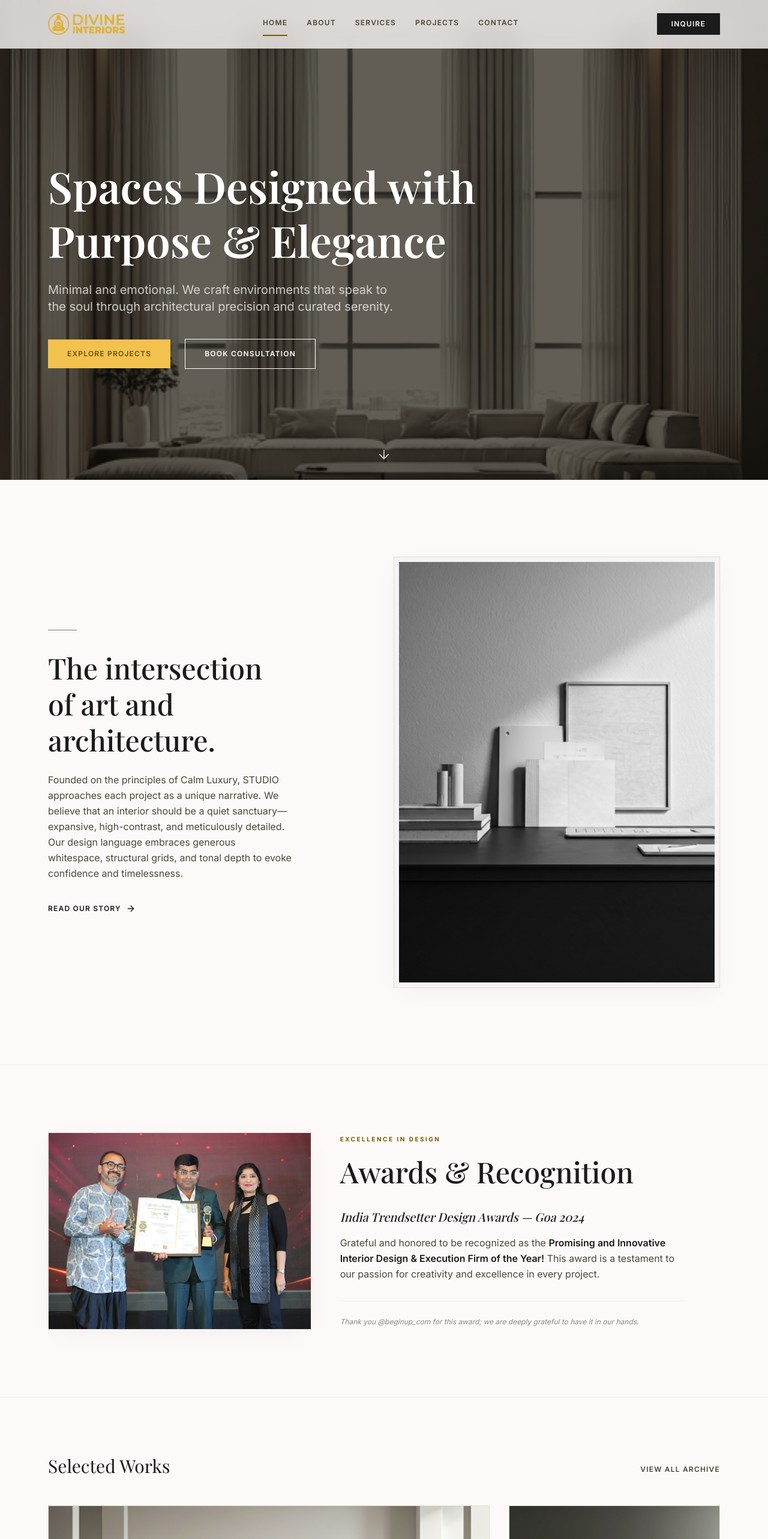
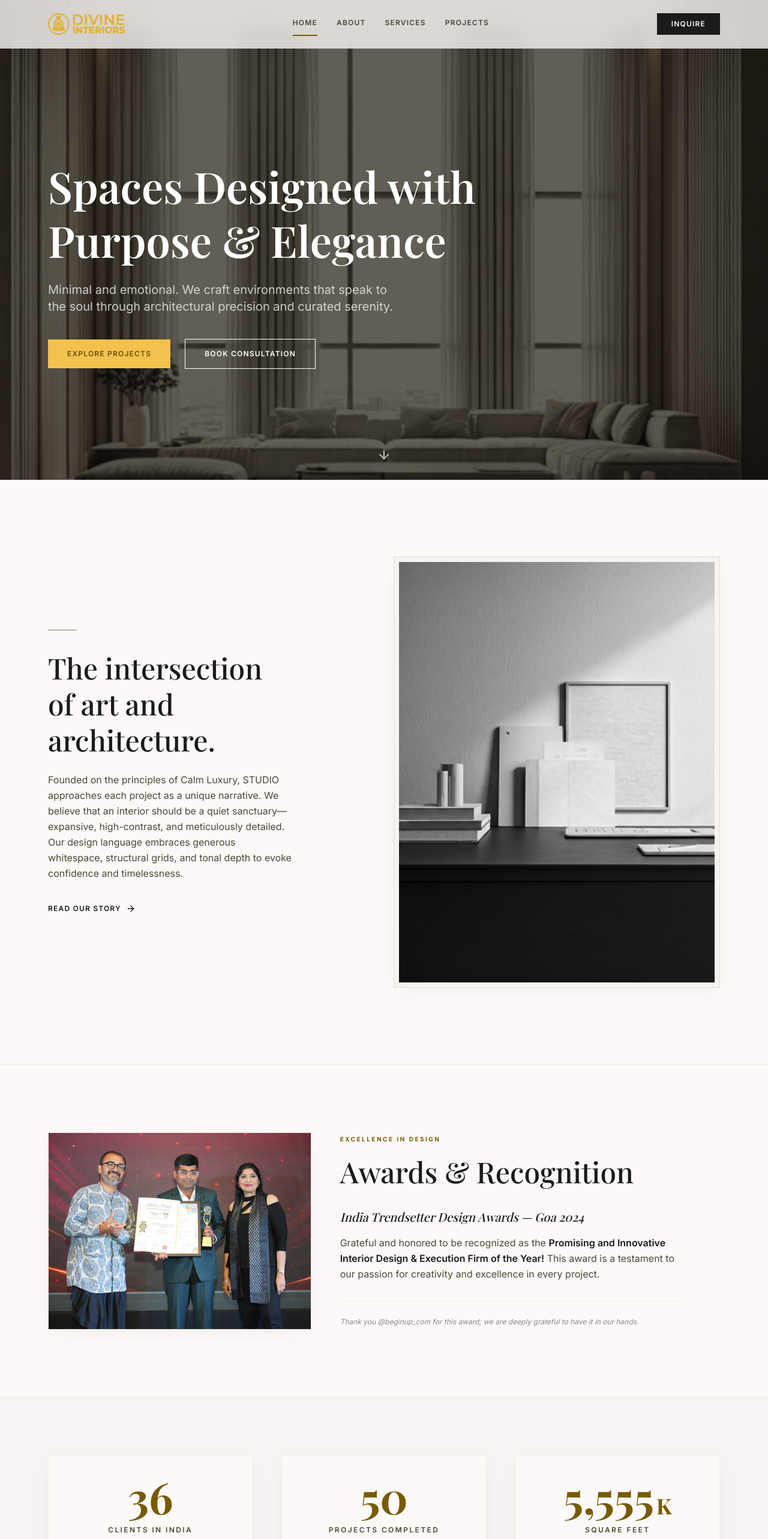
Before and after one commit to KA51M/divine-interiors, a Next.js app: page / in a window 1280 px wide. Shown: the top 2566 px of the page at 60% size. Built offline with nearby package versions, Linux system fonts and the light colour scheme; a web font is replaced by a local one.

Commit message:
feat: design compact yellow CTA buttons, remove desktop contact nav link, make mobile contact icon black, and enable scrollable project filters with gold accents

```diff
--- a/src/app/globals.css
+++ b/src/app/globals.css
@@ -182,3 +182,12 @@ body {
     margin-bottom: 32px;
   }
 }
+
+/* Hide scrollbar utility */
+.scrollbar-none::-webkit-scrollbar {
+  display: none;
+}
+.scrollbar-none {
+  -ms-overflow-style: none;
+  scrollbar-width: none;
+}
--- a/src/app/page.tsx
+++ b/src/app/page.tsx
@@ -1,9 +1,9 @@
 "use client";
 
-import React from "react";
+import React, { useEffect, useRef } from "react";
 import Link from "next/link";
 import Image from "next/image";
-import { motion } from "framer-motion";
+import { motion, animate, useInView } from "framer-motion";
 import { ArrowDown, ArrowRight } from "lucide-react";
 import PageTransition from "@/components/PageTransition";
 import {
@@ -16,6 +16,30 @@ import {
   imageSlideRight,
   imageSlideUp,
 } from "@/lib/animations";
+
+function Counter({ value, duration = 1.5 }: { value: number; duration?: number }) {
+  const nodeRef = useRef<HTMLSpanElement>(null);
+  const inView = useInView(nodeRef, { once: true, margin: "-10px" });
+
+  useEffect(() => {
+    if (inView) {
+      const node = nodeRef.current;
+      if (!node) return;
+
+      const controls = animate(0, value, {
+        duration,
+        ease: "easeOut",
+        onUpdate(latest) {
+          node.textContent = Math.round(latest).toLocaleString();
+        },
+      });
+
+      return () => controls.stop();
+    }
+  }, [inView, value, duration]);
+
+  return <span ref={nodeRef}>0</span>;
+}
 
 export default function Home() {
   return (
@@ -256,6 +280,66 @@ export default function Home() {
         </div>
       </section>
 
+      {/* 2.7. Impact Stats Section (Moved here after Awards) */}
+      <section className="w-full bg-surface-container-low border-t border-outline-variant/30 py-20 md:py-24 overflow-hidden">
+        <div className="max-w-container-max mx-auto px-margin-mobile md:px-margin-desktop">
+          <div className="grid grid-cols-1 md:grid-cols-3 gap-8 md:gap-12 text-center">
+            {/* Stat 1 */}
+            <motion.div
+              initial="hidden"
+              whileInView="visible"
+              viewport={{ once: true, margin: "-10px" }}
+              variants={fadeInUp(0.8, 0.1)}
+              className="flex flex-col items-center justify-center p-8 border border-outline-variant/20 bg-surface rounded-sm shadow-gallery"
+            >
+              <span className="font-playfair text-5xl md:text-6xl lg:text-7xl font-bold text-primary mb-3">
+                <Counter value={36} />
+              </span>
+              <span className="font-inter text-xs uppercase tracking-[0.2em] text-on-surface-variant font-semibold">
+                Clients in India
+              </span>
+            </motion.div>
+
+            {/* Stat 2 */}
+            <motion.div
+              initial="hidden"
+              whileInView="visible"
+              viewport={{ once: true, margin: "-10px" }}
+              variants={fadeInUp(0.8, 0.2)}
+              className="flex flex-col items-center justify-center p-8 border border-outline-variant/20 bg-surface rounded-sm shadow-gallery"
+            >
+              <span className="font-playfair text-5xl md:text-6xl lg:text-7xl font-bold text-primary mb-3">
+                <Counter value={50} />
+              </span>
+              <span className="font-inter text-xs uppercase tracking-[0.2em] text-on-surface-variant font-semibold">
+                Projects Completed
+              </span>
+            </motion.div>
+
+            {/* Stat 3 */}
+            <motion.div
+              initial="hidden"
+              whileInView="visible"
+              viewport={{ once: true, margin: "-10px" }}
+              variants={fadeInUp(0.8, 0.3)}
+              className="flex flex-col items-center justify-center p-8 border border-outline-variant/20 bg-surface rounded-sm shadow-gallery"
+            >
+              <div className="flex items-baseline justify-center mb-3">
+                <span className="font-playfair text-5xl md:text-6xl lg:text-7xl font-bold text-primary">
+                  <Counter value={5555} />
+                </span>
+                <span className="font-playfair text-2xl md:text-3xl lg:text-4xl font-bold text-primary ml-1">
+                  K
+                </span>
+              </div>
+              <span className="font-inter text-xs uppercase tracking-[0.2em] text-on-surface-variant font-semibold">
+                Square Feet
+              </span>
+            </motion.div>
+          </div>
+        </div>
+      </section>
+
       {/* 3. Featured Work */}
       <section className="w-full max-w-container-max mx-auto px-margin-mobile md:px-margin-desktop py-24 border-t border-outline-variant/30">
         <div className="flex justify-between items-end mb-12">
@@ -268,12 +352,6 @@ export default function Home() {
           >
             Selected Works
           </motion.h2>
-          <Link
-            href="/projects"
-            className="hidden md:inline-block font-inter text-xs uppercase tracking-widest text-on-surface-variant hover:text-primary transition-colors nav-link pb-1 font-semibold"
-          >
-            View All Archive
-          </Link>
         </div>
 
         {/* Masonry-style Bento Grid */}
@@ -383,75 +461,28 @@ export default function Home() {
           </motion.div>
         </div>
 
-        <div className="mt-12 text-center md:hidden">
-          <Link
-            href="/projects"
-            className="inline-block font-inter text-xs uppercase tracking-widest text-on-surface-variant border-b border-on-surface-variant pb-1 font-semibold"
-          >
-            View All Archive
+        {/* View All Projects Button */}
+        <motion.div
+          initial="hidden"
+          whileInView="visible"
+          viewport={{ once: true, margin: "-10px" }}
+          variants={fadeInUp(0.6, 0.2)}
+          className="mt-16 text-center"
+        >
+          <Link href="/projects">
+            <motion.button
+              variants={buttonHoverVariants}
+              whileHover="hover"
+              whileTap="tap"
+              className="px-6 py-3 bg-primary-container text-on-primary-container font-inter text-xs uppercase tracking-widest font-semibold transition-all duration-300 cursor-pointer rounded-sm"
+            >
+              View All Projects
+            </motion.button>
           </Link>
-        </div>
+        </motion.div>
       </section>
 
-      {/* 3.5. Impact Stats Section */}
-      <section className="w-full bg-surface-container-low border-t border-outline-variant/30 py-20 md:py-24 overflow-hidden">
-        <div className="max-w-container-max mx-auto px-margin-mobile md:px-margin-desktop">
-          <div className="grid grid-cols-1 md:grid-cols-3 gap-8 md:gap-12 text-center">
-            {/* Stat 1 */}
-            <motion.div
-              initial="hidden"
-              whileInView="visible"
-              viewport={{ once: true, margin: "-10px" }}
-              variants={fadeInUp(0.8, 0.1)}
-              className="flex flex-col items-center justify-center p-8 border border-outline-variant/20 bg-surface rounded-sm shadow-gallery"
-            >
-              <span className="font-playfair text-5xl md:text-6xl lg:text-7xl font-bold text-primary mb-3">
-                36
-              </span>
-              <span className="font-inter text-xs uppercase tracking-[0.2em] text-on-surface-variant font-semibold">
-                Clients in India
-              </span>
-            </motion.div>
 
-            {/* Stat 2 */}
-            <motion.div
-              initial="hidden"
-              whileInView="visible"
-              viewport={{ once: true, margin: "-10px" }}
-              variants={fadeInUp(0.8, 0.2)}
-              className="flex flex-col items-center justify-center p-8 border border-outline-variant/20 bg-surface rounded-sm shadow-gallery"
-            >
-              <span className="font-playfair text-5xl md:text-6xl lg:text-7xl font-bold text-primary mb-3">
-                50
-              </span>
-              <span className="font-inter text-xs uppercase tracking-[0.2em] text-on-surface-variant font-semibold">
-                Projects Completed
-              </span>
-            </motion.div>
-
-            {/* Stat 3 */}
-            <motion.div
-              initial="hidden"
-              whileInView="visible"
-              viewport={{ once: true, margin: "-10px" }}
-              variants={fadeInUp(0.8, 0.3)}
-              className="flex flex-col items-center justify-center p-8 border border-outline-variant/20 bg-surface rounded-sm shadow-gallery"
-            >
-              <div className="flex items-baseline justify-center mb-3">
-                <span className="font-playfair text-5xl md:text-6xl lg:text-7xl font-bold text-primary">
-                  5,555
-                </span>
-                <span className="font-playfair text-2xl md:text-3xl lg:text-4xl font-bold text-primary ml-1">
-                  K
-                </span>
-              </div>
-              <span className="font-inter text-xs uppercase tracking-[0.2em] text-on-surface-variant font-semibold">
-                Square Feet
-              </span>
-            </motion.div>
-          </div>
-        </div>
-      </section>
 
       {/* 4. Philosophy Strip */}
       <section className="w-full bg-secondary-container py-32 px-margin-mobile md:px-margin-desktop border-y border-outline-variant/30">
@@ -641,6 +672,26 @@ export default function Home() {
             </motion.p>
           </motion.div>
         </div>
+
+        {/* View All Services Button */}
+        <motion.div
+          initial="hidden"
+          whileInView="visible"
+          viewport={{ once: true, margin: "-10px" }}
+          variants={fadeInUp(0.6, 0.4)}
+          className="mt-16 text-center"
+        >
+          <Link href="/services">
+            <motion.button
+              variants={buttonHoverVariants}
+              whileHover="hover"
+              whileTap="tap"
+              className="px-6 py-3 bg-primary-container text-on-primary-container font-inter text-xs uppercase tracking-widest font-semibold transition-all duration-300 cursor-pointer rounded-sm"
+            >
+              View All Services
+            </motion.button>
+          </Link>
+        </motion.div>
       </section>
     </PageTransition>
   );
--- a/src/components/Navbar.tsx
+++ b/src/components/Navbar.tsx
@@ -12,7 +12,6 @@ const DESKTOP_NAV_ITEMS = [
   { label: "About", href: "/about" },
   { label: "Services", href: "/services" },
   { label: "Projects", href: "/projects" },
-  { label: "Contact", href: "/contact" },
 ];
 
 const MOBILE_NAV_ITEMS = [
@@ -84,10 +83,10 @@ export default function Navbar() {
           <div className="md:hidden flex items-center">
             <Link
               href="/contact"
-              className="p-2.5 text-on-surface dark:text-inverse-on-surface hover:text-primary transition-colors flex items-center justify-center rounded-full bg-surface-container-low border border-outline-variant/30"
+              className="p-2.5 text-black hover:text-primary transition-colors flex items-center justify-center rounded-full bg-surface-container-low border border-outline-variant/30"
               aria-label="Contact Studio"
             >
-              <Phone size={18} className="text-black dark:text-white fill-current" />
+              <Phone size={18} className="text-black fill-current" />
             </Link>
           </div>
         </div>
```
Also changed, not shown: src/app/projects/page.tsx (+5 -5 lines).
